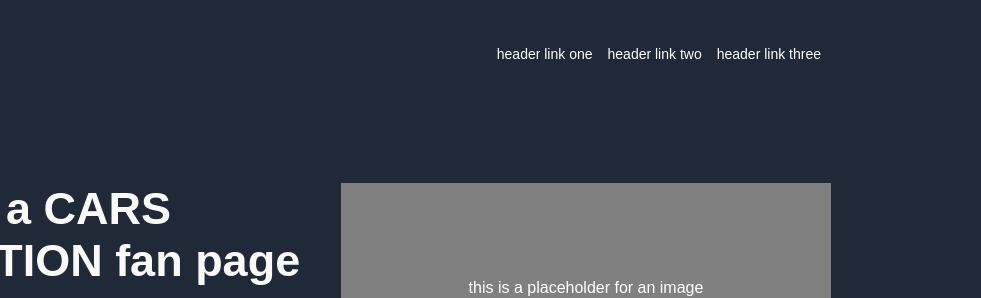
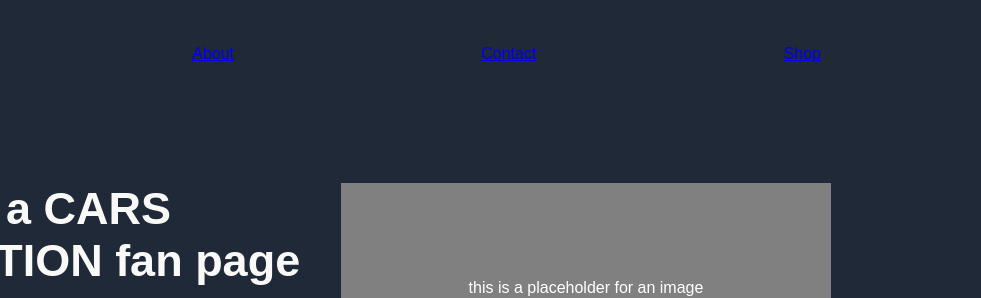
Before and after one commit to PreevEsk1/landing-page-2.0, a plain HTML site: page index.html in a window 1280 px wide. Shown: the top 298 px of the page, 299-1280 px from the left. Drawn offline with Linux system fonts and the light colour scheme.

Commit message:
added class header link and modified it

```diff
--- a/index.html
+++ b/index.html
@@ -16,13 +16,13 @@
             <div class="header">
               <div class="header-logo">
                 <img src="./images/cars.png">
+
+            </div class="header-link">
+                <a href="#">About</a>
+                <a href="#">Contact </a>
+                <a href="#">Shop</a>
             </div>
-                <ul>
-                    <li>header link one</li>
-                    <li>header link two</li>
-                    <li>header link three</li>
-                </ul>
-            </div>
+
             <div class="top">
                 <div class="top-left">
                     <h2>This is a CARS ANIMATION fan page</h2>
--- a/styles.css
+++ b/styles.css
@@ -26,17 +26,18 @@ body {
     margin-right: auto;
   }
 
-  ul {
+  .header-link {
     display: flex;
-    list-style-type: none;
-    margin: 0;
-    padding: 0;
-    gap: 15px;
+    margin-left: auto;
+    padding: 0px 100px 0px 0px;
   }
 
-  li {
-    font-size: 14px;
-    font: #E5E7EB;
+  .header-link a {
+    text-decoration: none;
+    color: #E5E7EB;
+    font-size: 18px;
+    padding: 10px;
+    font-family: 'Roboto', arial;
   }
 
   .top {
```
